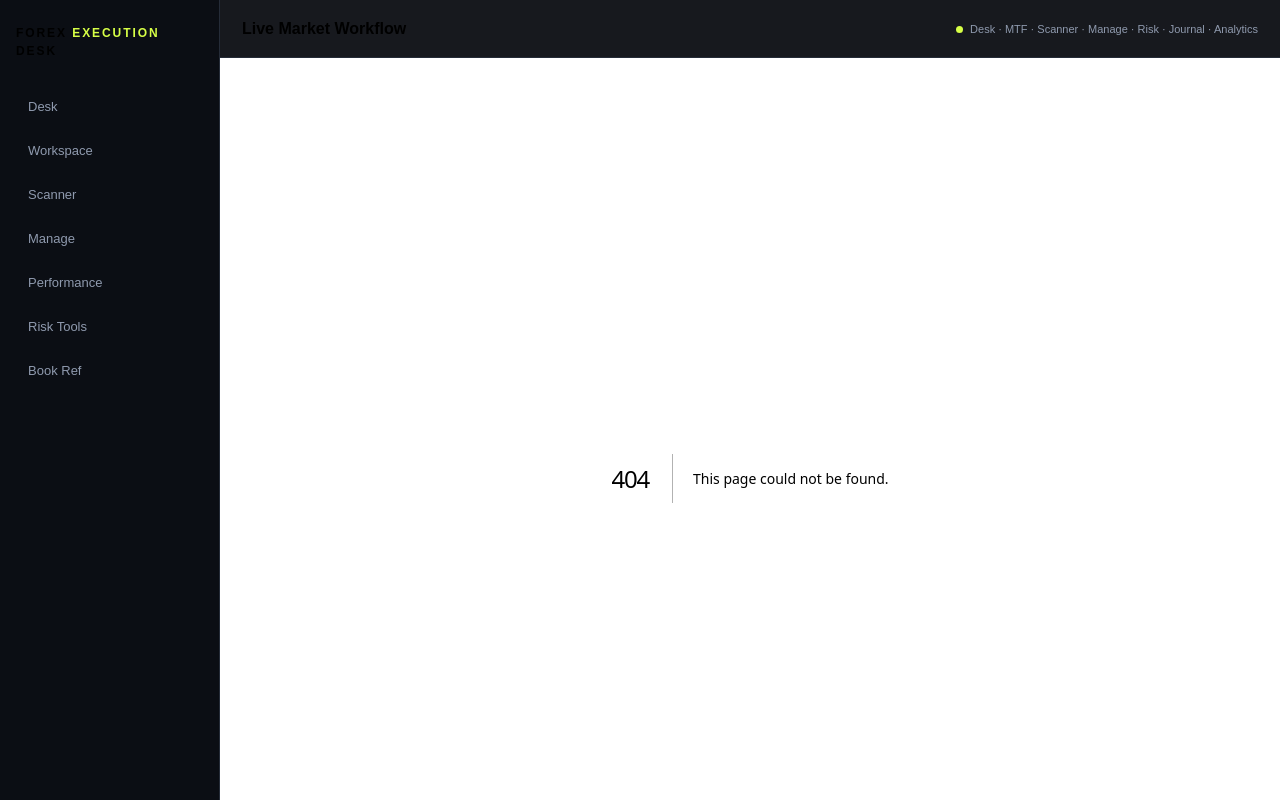
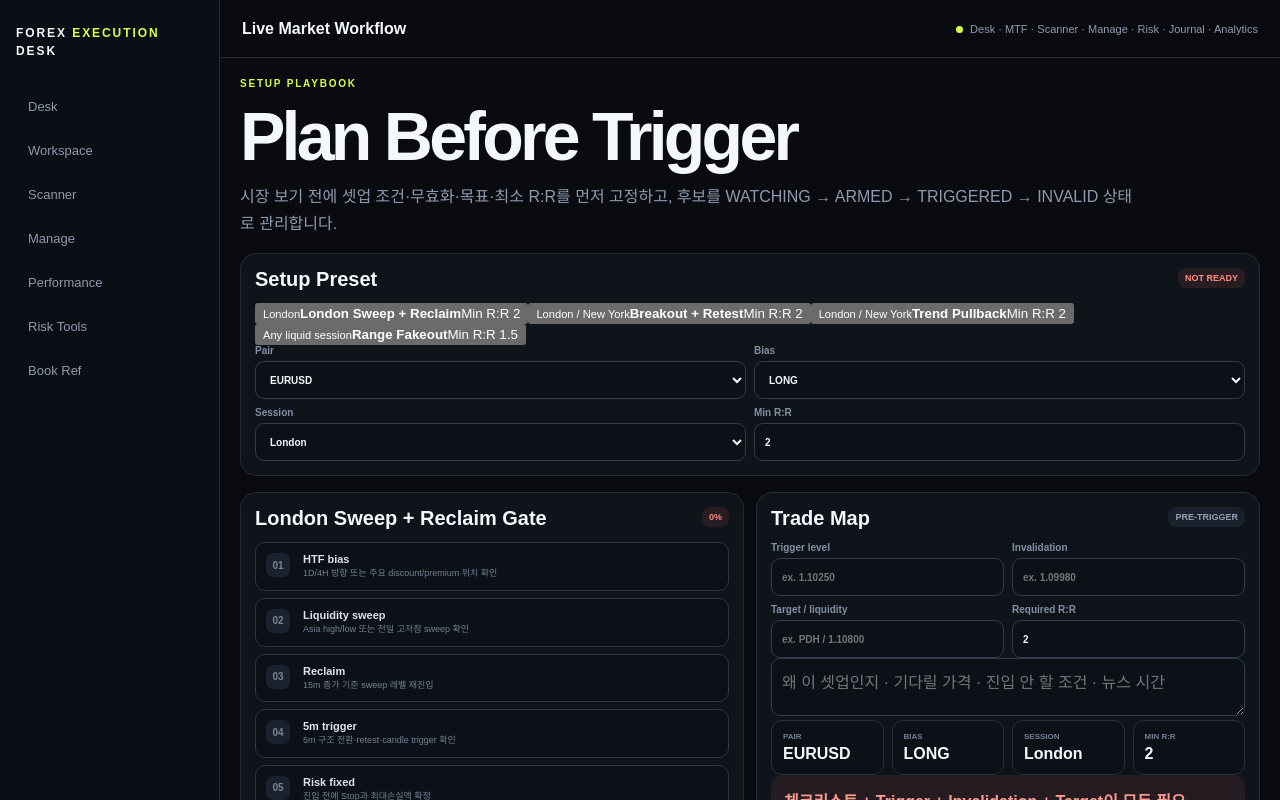
Before and after one commit to tjdrprns2001-coder/-pulse-radar-pro-v3, a Next.js app in the folder forex-book-lab/: page /playbook in a window 1280 px wide. Before the commit this address had no page. Shown: the top 800 px of the page. Built offline with nearby package versions, Linux system fonts and the light colour scheme.

Commit message:
forex-book-lab: add playbook route

```diff
--- /dev/null
+++ b/forex-book-lab/src/app/playbook/page.tsx
@@ -0,0 +1,5 @@
+import { PlaybookLab } from "@/features/execution/playbook-lab";
+
+export default function PlaybookPage(){
+  return <PlaybookLab />;
+}
```
